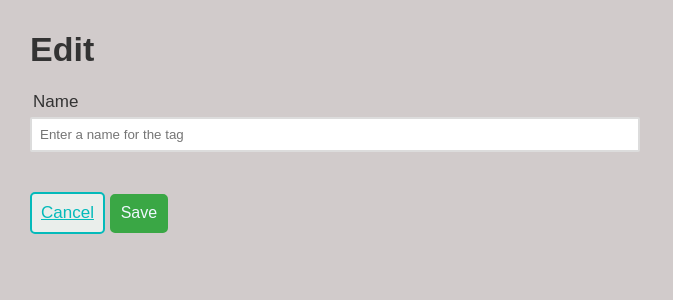
After one commit to LLdev-jm/SQL-Assignments, a Flask app: template Blogly-web/templates/tags_edit.html in a window 1280 px wide. The commit adds this page. Shown: the top 300 px of the page, without its empty margins (0-673 px from the left). Run offline with Flask 3, Linux system fonts and the light colour scheme; the template is opened without the code that fills it, so the values that code supplies are empty.

Commit message:
Blogly part 3

```diff
--- a/Blogly-web/app.py
+++ b/Blogly-web/app.py
@@ -1,7 +1,7 @@
 """Blogly application."""
 from flask import Flask, request, render_template, redirect, flash
 # from flask_debugtoolbar import DebugToolbarExtension
-from models import db, connect_db, User, default_image_url, Post
+from models import db, connect_db, User, default_image_url, Post, Tag
 
 app = Flask(__name__)
 app.config['SECRET_KEY'] = 'bloggytime3983241__'
@@ -181,3 +181,80 @@ def delete_post(post_id):
 
   flash(f'{post.title} deleted', category='success')
   return redirect(f"/users/{post.user_id}")
+
+
+###### TAG ##########
+@app.route('/tags')
+def about_tags():
+  """Tags information page"""
+  tags = Tag.query.all()
+  return render_template('tags_about.html', tags=tags)
+
+
+@app.route('/tags/form', methods=['GET'])
+def create_tags():
+  """Add a new tag to tags list"""
+  posts = Post.query.all()
+  return render_template('tags_form.html',posts=posts)
+
+
+@app.route('/tags/form', methods=['POST'])
+def tags_new():
+  """Handle form submission for creating a new tag"""
+  tag_name = request.form.get('name')
+  post_ids = [int(num) for num in request.form.getlist("posts")]
+  posts = Post.query.filter(Post.id.in_(post_ids)).all()
+  new_tag = Tag(name=tag_name, posts=posts)
+
+  db.session.add(new_tag)
+  db.session.commit()
+  flash(f"Tag '{new_tag.name}' added.")
+  return redirect("/tags")
+
+
+
+@app.route('/tags/<int:tag_id>')
+def about_tag(tag_id):
+  """Show a page with info on a specific tag"""
+
+  tag = Tag.query.get_or_404(tag_id)
+  return render_template('about_tag.html', tag=tag)
+
+
+
+@app.route('/tags/<int:tag_id>/edit')
+def tags_edit_form(tag_id):
+  """Show a form to edit an existing tag"""
+
+  tag = Tag.query.get_or_404(tag_id)
+  posts = Post.query.all()
+  return render_template('tags_edit.html', tag=tag, posts=posts)
+
+
+
+@app.route('/tags/<int:tag_id>/edit', methods=["POST"])
+def tags_edit(tag_id):
+  """Handle form submission for updating an existing tag"""
+
+  tag = Tag.query.get_or_404(tag_id)
+  tag.name = request.form['name']
+  post_ids = [int(num) for num in request.form.getlist("posts")]
+  tag.posts = Post.query.filter(Post.id.in_(post_ids)).all()
+
+  db.session.add(tag)
+  db.session.commit()
+  flash(f"Tag '{tag.name}' edited.")
+
+  return redirect("/tags")
+
+
+@app.route('/tags/<int:tag_id>/delete', methods=["POST"])
+def delete_tags(tag_id):
+  """Handle form submission for deleting an existing tag"""
+
+  tag = Tag.query.get_or_404(tag_id)
+  db.session.delete(tag)
+  db.session.commit()
+  flash(f"Tag '{tag.name}' deleted.")
+
+  return redirect("/tags")
--- a/Blogly-web/static/style.css
+++ b/Blogly-web/static/style.css
@@ -131,12 +131,13 @@ input {
 
 .cancel-post-btn a,
 .cancel-form-btn{
+  display: inline-block;
   color: #04baba;
   background-color: #eaeeeb;
   border: 2px solid #04baba;
   border-radius: 5px;
   padding: 9px;
-  margin-top: 10px;
+  margin-top: 30px;
 }
 
 
@@ -200,3 +201,17 @@ small a{
   color: #858484;
   font-style: italic;
 }
+
+.tag-checkbox {
+  /* justify-content: space-between; */
+  display: flex;
+  flex-direction: column;
+  align-items: flex-start;
+}
+
+.checkbox-item {
+  display: flex;
+  align-items: center;
+  margin-bottom: 20px;
+
+}
--- a/Blogly-web/templates/post_edit.html
+++ b/Blogly-web/templates/post_edit.html
@@ -8,7 +8,7 @@
 <h1>Edit Post</h1>
 <h2>{{ post.title }}</h2>
 
-<form action="/posts/{{ post.id }}/edit" method='POST'>
+<form action="/posts/{{ post.id }}/edit" method='POST' >
 
       <div class="form-row">
         <label for="title" class="label-title">Edit Title:</label>
@@ -22,7 +22,7 @@
 
   <!-- <div> -->
       <a href="/users/{{ post.user_id }}" class="cancel-form-btn">Cancel</a>
-      <button type="submit" class="add-post-btn">Save Edit</button>
+      <button type="submit" class='save-form-btn'>Save Edit</button>
   <!-- </div> -->
 
 </form>
--- /dev/null
+++ b/Blogly-web/templates/tags_edit.html
@@ -0,0 +1,34 @@
+{% extends 'base.html' %}
+
+{% block title %}Edit Tags{% endblock %}
+
+{% block content %}
+
+<h1>Edit {{ tag.name }}</h1>
+
+<form action="/tags/{{ tag.id }}/edit" method='POST'>
+
+  <div>
+    <label for="name">Name</label>
+    <div><input type="text" class="name" name="name" id="name" placeholder="Enter a name for the tag"
+        value="{{ tag.name }}"></div>
+  </div>
+
+  <div class="tag-checkbox">
+    {% for post in posts %}
+    <div class="checkbox-item">
+      <input type="checkbox" name="posts" value="{{ post.id }}" id="PID{{ post.id }}" {% if post in tag.posts
+        %}checked{% endif %}>
+      <label for="PID{{ post.id }}">{{ post.title }}</label>
+    </div>
+    {% endfor %}
+  </div>
+
+  <div>
+    <a href="/tags" class="cancel-form-btn">Cancel</a>
+    <button type="submit" class='save-form-btn'>Save</button>
+  </div>
+
+</form>
+
+{% endblock %}
```
Also changed, not shown: Blogly-web/models.py (+14 -0 lines), Blogly-web/templates/about_tag.html (added, +19 -0 lines), Blogly-web/templates/tags_about.html (added, +25 -0 lines), Blogly-web/templates/tags_form.html (added, +30 -0 lines).
